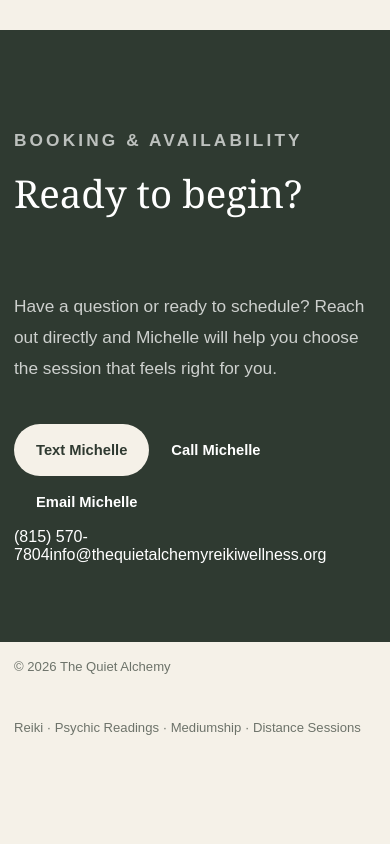
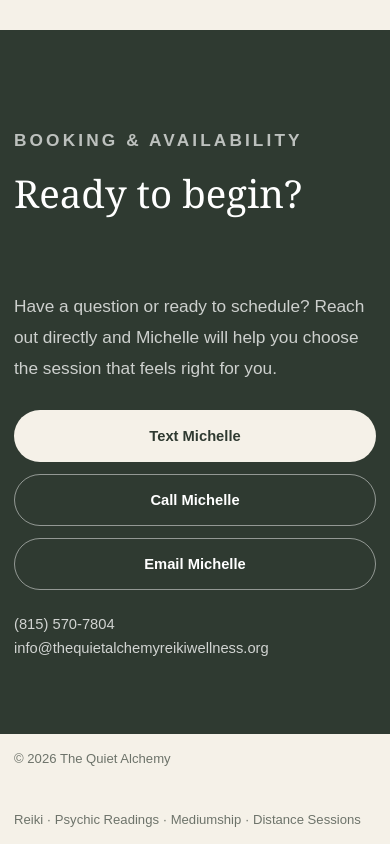
Before and after one commit to tommygreer1/quiet-alchemy-reiki-wellness, a Next.js app: page / in a window 390 px wide. Shown: the part 3941-4785 px from the top of the page. Before the commit the page ends 4693 px from the top, so only its background shows below. Built offline with nearby package versions, Linux system fonts and the light colour scheme.

Commit message:
Style booking contact actions

```diff
--- a/app/globals.css
+++ b/app/globals.css
@@ -43,10 +43,12 @@ h2 { font-size: clamp(2.4rem, 5vw, 4.6rem); line-height: 1; }
 h3 { font-size: 1.7rem; margin-bottom: 12px; }
 .heroCopy { font-size: clamp(1.05rem, 2vw, 1.3rem); line-height: 1.7; max-width: 660px; color: rgba(255,255,255,.88); }
 .heroActions { display: flex; gap: 12px; flex-wrap: wrap; margin-top: 34px; }
-.button { display: inline-flex; align-items: center; justify-content: center; min-height: 52px; padding: 0 22px; border-radius: 999px; font-weight: 700; font-size: .92rem; }
+.button { display: inline-flex; align-items: center; justify-content: center; min-height: 52px; padding: 0 22px; border-radius: 999px; font-weight: 700; font-size: .92rem; transition: transform .2s ease, opacity .2s ease, background .2s ease; }
+.button:hover { transform: translateY(-2px); }
 .button.primary { background: #fff; color: var(--deep); }
 .button.ghost { border: 1px solid rgba(255,255,255,.55); color: #fff; }
-.button.light { background: var(--paper); color: var(--deep); margin-top: 22px; }
+.button.light { background: var(--paper); color: var(--deep); }
+.button.outlineLight { border: 1px solid rgba(255,255,255,.48); color: #fff; }
 
 .section { padding: 110px 0; }
 .aboutGrid { display: grid; grid-template-columns: .9fr 1.1fr; gap: 80px; }
@@ -65,6 +67,9 @@ h3 { font-size: 1.7rem; margin-bottom: 12px; }
 .contactSection { background: var(--deep); color: #fff; }
 .contactCard { display: grid; grid-template-columns: 1fr 1fr; gap: 80px; align-items: start; }
 .contactCard p { color: rgba(255,255,255,.76); line-height: 1.8; font-size: 1.08rem; }
+.contactActions { display: flex; flex-wrap: wrap; gap: 12px; margin-top: 26px; }
+.contactDetails { display: flex; flex-direction: column; gap: 8px; margin-top: 26px; color: rgba(255,255,255,.78); font-size: .92rem; }
+.contactDetails a:hover { color: #fff; }
 .footer { min-height: 110px; display: flex; justify-content: space-between; align-items: center; gap: 20px; font-size: .82rem; color: #6d736a; }
 
 @media (max-width: 800px) {
@@ -83,4 +88,7 @@ h3 { font-size: 1.7rem; margin-bottom: 12px; }
   .brand { font-size: 1.05rem; }
   .navLinks a:nth-child(1) { display: none; }
   h1 { font-size: 3.4rem; }
+  .contactActions { flex-direction: column; }
+  .contactActions .button { width: 100%; }
+  .contactDetails a { overflow-wrap: anywhere; }
 }
```
